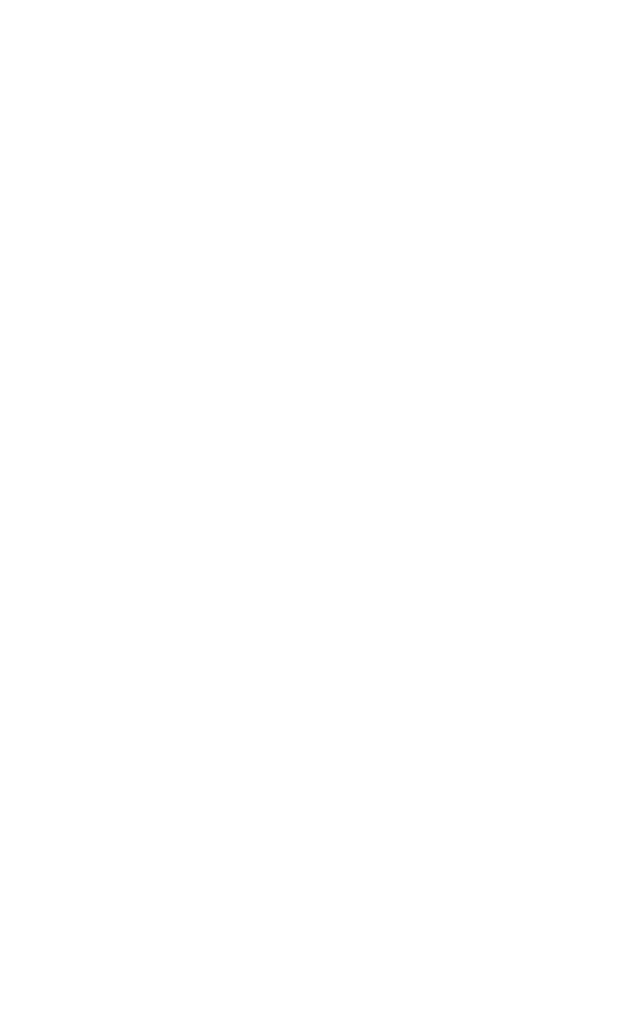
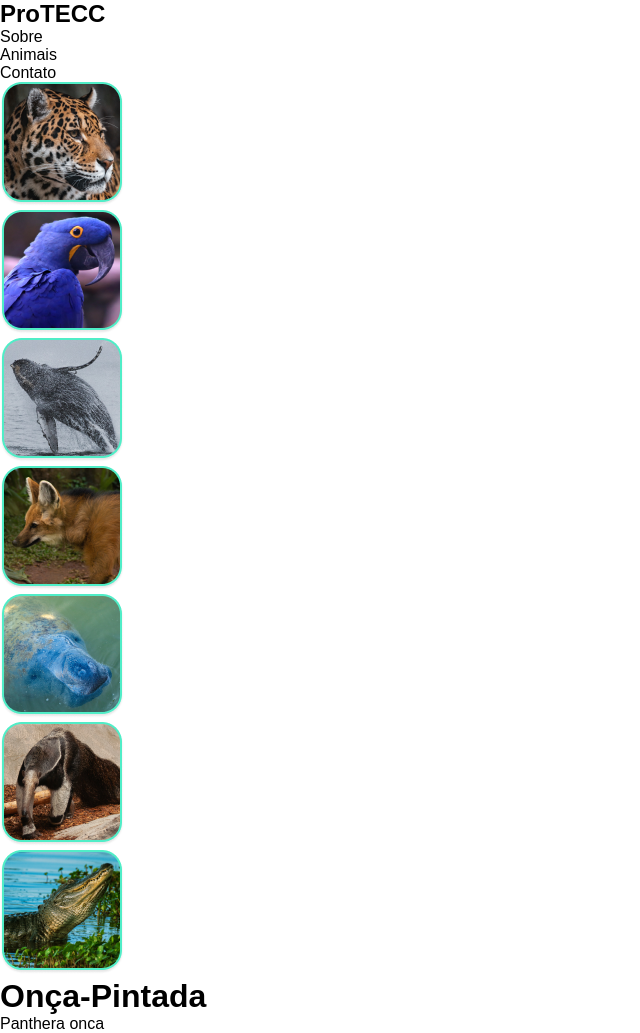
Before and after one commit to anasander/protecc, a plain HTML site: page index.html in a window 1280 px wide. Shown: the whole page, without its empty margins (0-640 px from the left). Before the commit the page ends 800 px from the top, so only its background shows below. Drawn offline with Linux system fonts and the light colour scheme.

Commit message:
html css inicial

```diff
--- a/index.html
+++ b/index.html
@@ -11,6 +11,36 @@
 </head>
 
 <body>
+    <header>
+        <h2>ProTECC</h2>
+        <nav>
+            <ul>
+                <li>Sobre</li>
+                <li>Animais</li>
+                <li>Contato</li>
+            </ul>
+        </nav>
+    </header>
+
+
+    <nav>
+        <ul>
+            <li><a href="/"><img src="/img/img-edit/sidenav-1.png" alt="Onça-Pintada"></a></li>
+            <li><a href="/"><img src="/img/img-edit/sidenav-2.png" alt="Arara-Azul"></a></li>
+            <li><a href="/"><img src="/img/img-edit/sidenav-3.png" alt="Baleia Jubarte"></a></li>
+            <li><a href="/"><img src="/img/img-edit/sidenav-4.png" alt="Lobo-Guará"></a></li>
+            <li><a href="/"><img src="/img/img-edit/sidenav-5.png" alt="Peixe-Boi"></a></li>
+            <li><a href="/"><img src="/img/img-edit/sidenav-6.png" alt="Tamanduá-Bandeira"></a></li>
+            <li><a href="/"><img src="/img/img-edit/sidenav-7.png" alt="Jacaré"></a></li>
+        </ul>
+    </nav>
+
+    <main>
+        <div>
+            <h1>Onça-Pintada</h1>
+            <p>Panthera onca</p>
+        </div>
+    </main>
 
 </body>
 
--- a/style.css
+++ b/style.css
@@ -0,0 +1,23 @@
+body {
+  font-family: "Poppins", sans-serif;
+}
+
+body,
+p,
+h1,
+h2,
+h3,
+ul,
+li,
+blockquote {
+  padding: 0px;
+  margin: 0px;
+}
+
+li {
+  list-style: none;
+}
+
+a {
+  text-decoration: none;
+}
```
